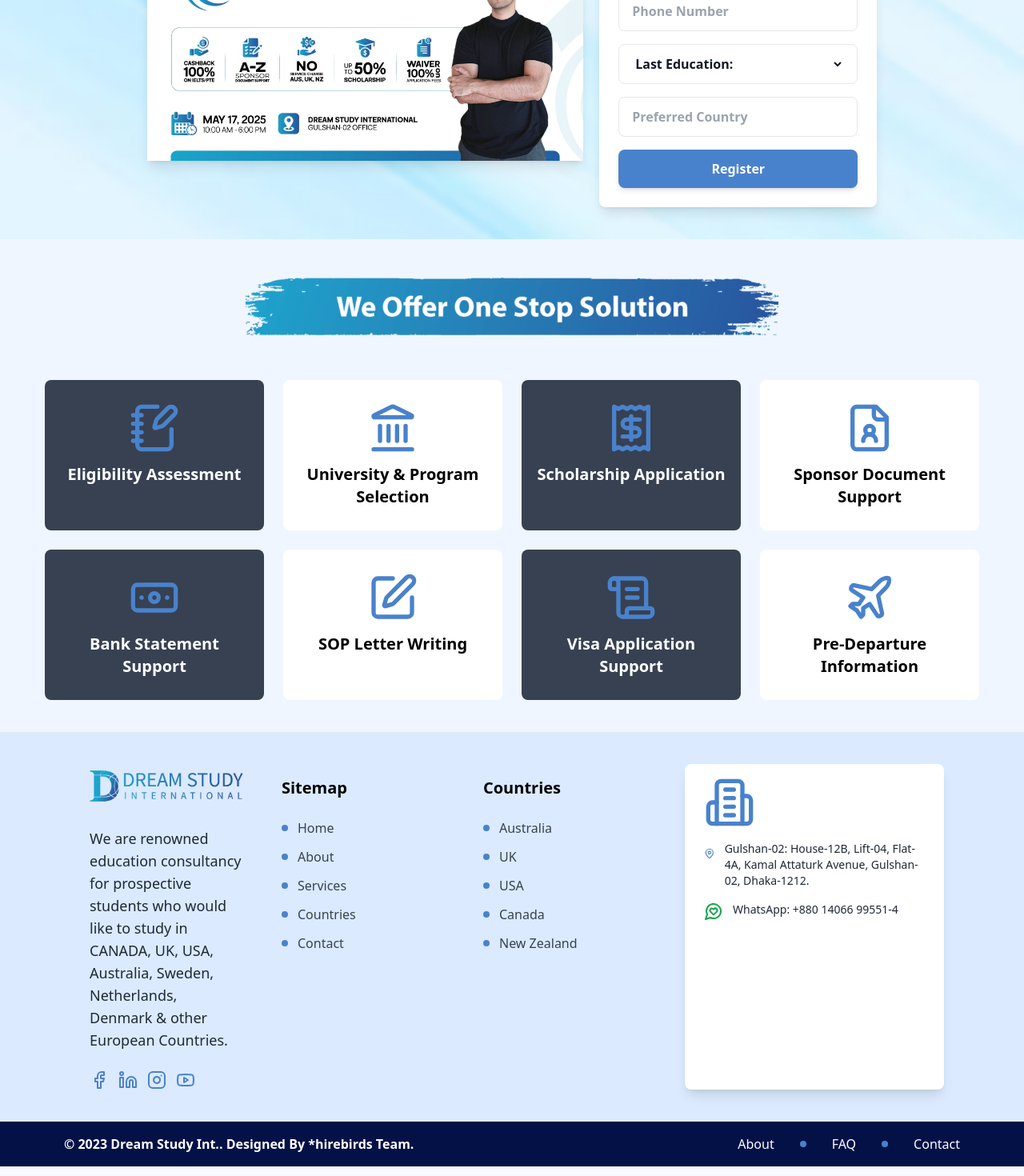
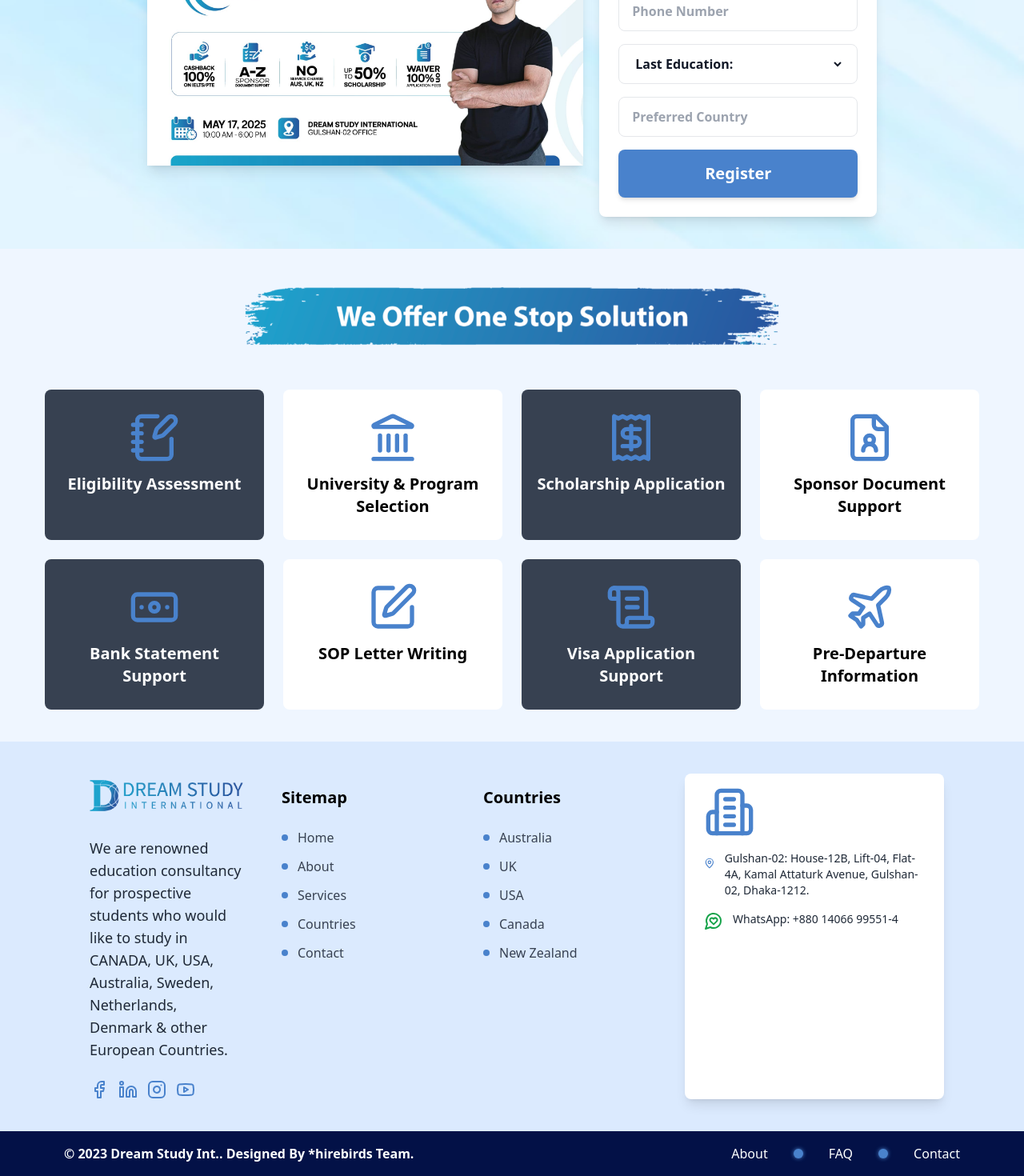
Before and after one commit to AkashSaha01/DreamStudyInternational, a React (Vite) app: page / in a window 1280 px wide. Shown: the part 604-2074 px from the top of the page at 80% size. Built offline with nearby package versions, Linux system fonts and the light colour scheme.

Commit message:
utility added

```diff
--- a/src/App.jsx
+++ b/src/App.jsx
@@ -140,10 +140,7 @@ function App() {
                 />
               </div>
 
-              <button
-                type="submit"
-                className="w-full bg-secondary text-white font-bold py-3 rounded-lg shadow-md"
-              >
+              <button type="submit" className="form_submit_btn">
                 Register
               </button>
             </form>
@@ -313,9 +310,9 @@ function App() {
           <div>
             <div className="flex items-center space-x-4 sm:space-x-6 md:space-x-8">
               <span className="text-white font-medium">About</span>
-              <div className="w-2 h-2 bg-secondary rounded-full"></div>
+              <div className="dot-glow"></div>
               <span className="text-white font-medium">FAQ</span>
-              <div className="w-2 h-2 bg-secondary rounded-full"></div>
+              <div className="dot-glow"></div>
               <span className="text-white font-medium">Contact</span>
             </div>
           </div>
--- a/src/index.css
+++ b/src/index.css
@@ -9,31 +9,20 @@ body {
 
 /* Custom styles */
 @layer base {
-  h1 {
-    @apply text-3xl font-bold;
-  }
-
   body {
     @apply bg-gray-50 text-gray-800;
   }
 }
 
 @layer components {
-  .btn {
-    @apply px-4 py-2 bg-blue-500 text-white rounded hover:bg-blue-600;
-  }
-
-  .card {
-    @apply p-6 bg-white shadow rounded-lg;
+  .form_submit_btn {
+    @apply w-full bg-secondary text-white font-bold py-4 rounded-lg shadow-md text-xl;
   }
 }
 
 @layer utilities {
-  .rotate-15 {
-    transform: rotate(15deg);
-  }
-
-  .scale-120 {
-    transform: scale(1.2);
+  .dot-glow {
+    @apply w-3 h-3 rounded-full bg-secondary;
+    box-shadow: 0 0 5px theme("colors.secondary");
   }
 }
```
